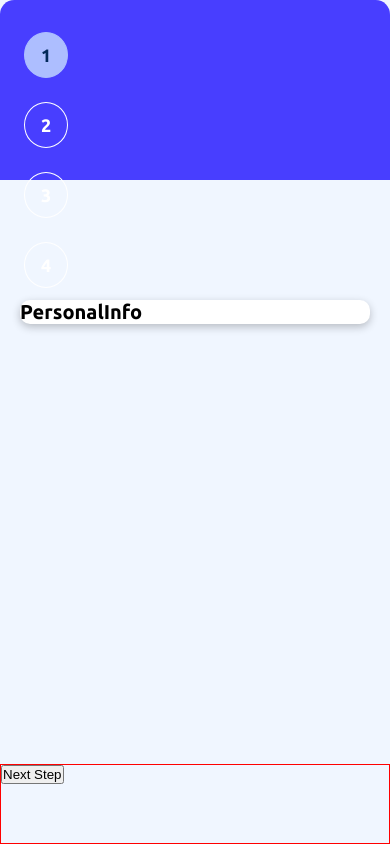
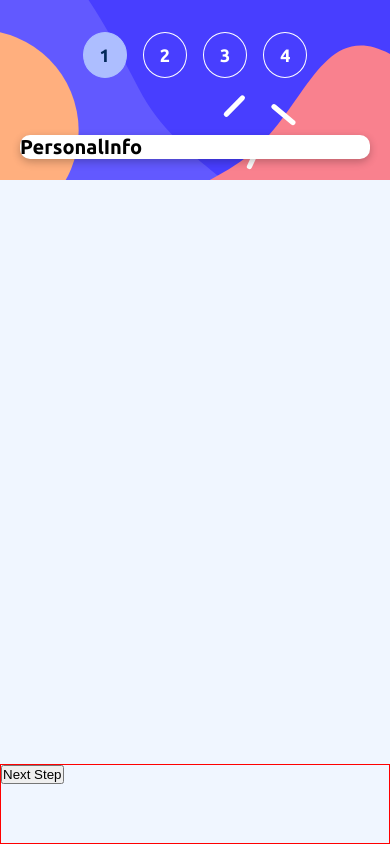
Before and after one commit to Neerukonda-Sriveer/multi-step-form, a React (Create React App) app: page / in a window 390 px wide. Built offline with nearby package versions, Linux system fonts and the light colour scheme.

Commit message:
feat:PageSelector component styling for mobile

```diff
--- a/src/components/PageSelector.module.scss
+++ b/src/components/PageSelector.module.scss
@@ -14,11 +14,21 @@
     background-size: cover;
 
     @include for-mobile{
-        position: absolute;
+        position: fixed;
         top: 0;
         width: 100%;
         height: 18rem;
 
+        flex-direction: row;
+        justify-content: center;
+        column-gap: var(--spacing-3);
+        align-items: flex-start;
+
+        padding: 0;
+        padding-top: var(--spacing-5);
+        row-gap: 0;
+
         border-radius: 0;
+        background-image: url('../images/bg-sidebar-mobile.svg');
     }
 }
--- a/src/components/PageViewer.module.scss
+++ b/src/components/PageViewer.module.scss
@@ -3,15 +3,9 @@
 .page-viewer{
     flex: 1 1 100%;
     position: relative;
-    width: 48rem; //2.25 times roughly of the page selector
-    //height: 34.8rem; //roughly half of total width
-
+    width: 48rem;
     @include for-mobile{
-        position: absolute;
-        width: 100%;
-        height: 100%;
-
-        z-index: -1;
+        width: 0;
     }
 }
 
@@ -26,9 +20,10 @@
     transition: opacity var(--page-transition-speed) ease-in-out;
 
     @include for-mobile{
+        position: fixed;
         left: 50%;
-        top: 37%;
-        transform: translate(-50%, -50%);
+        top: 16%;
+        transform: translateX(-50%);
 
         width: min(35rem,90%);
         height: auto;
@@ -41,9 +36,11 @@
 
 .hidden{
     opacity: 0;
+    z-index: 1;
 }
 
 .visible{
     transition-delay: var(--page-transition-speed);
     opacity: 1;
+    z-index: 2;
 }
```
